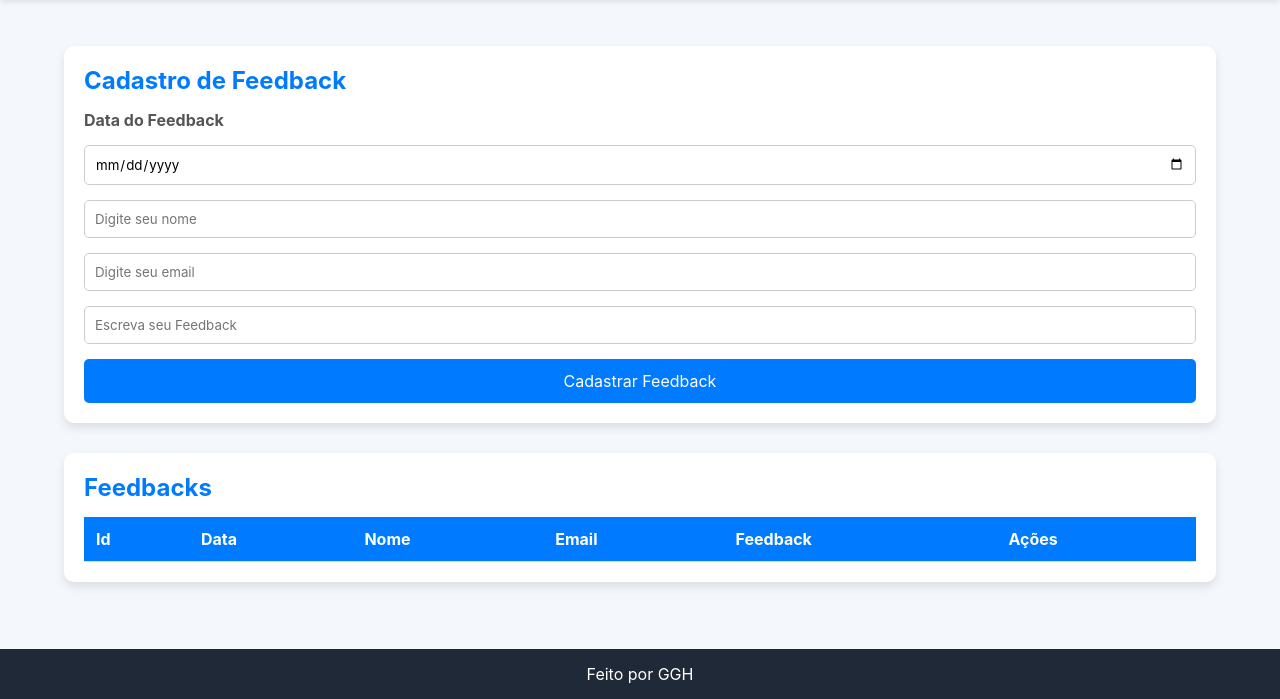
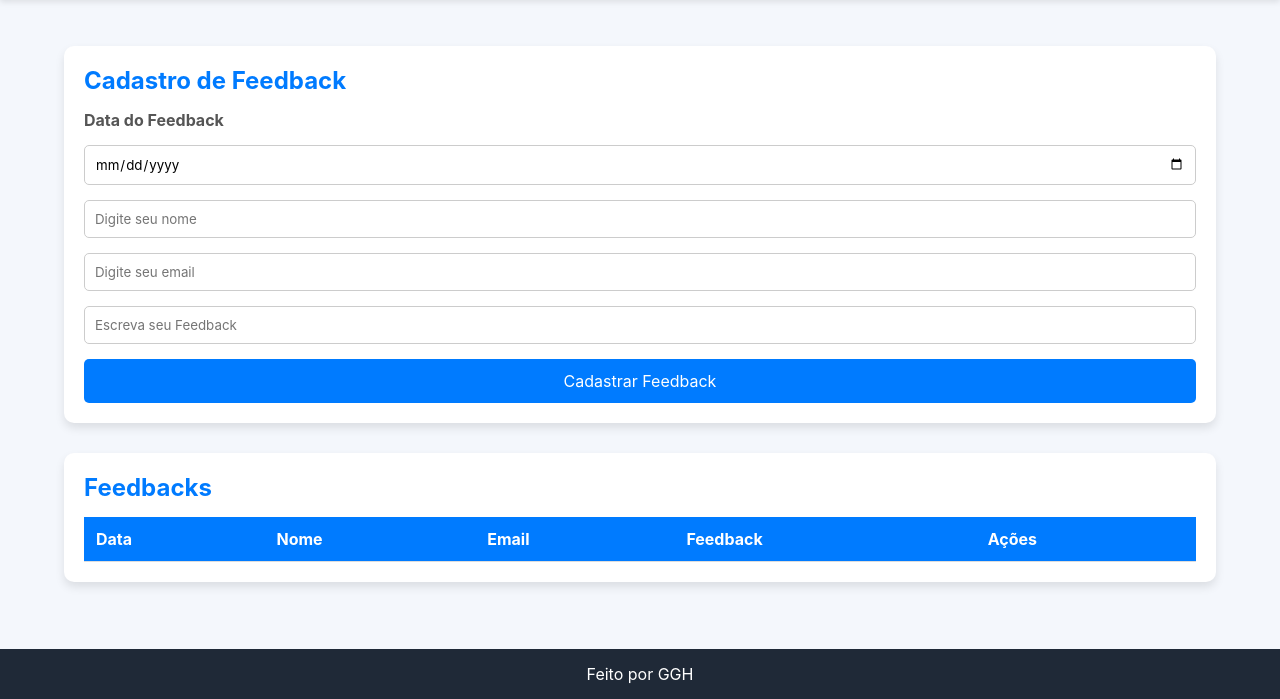
Before and after one commit to GuilhermeCanina/Feedback_Senai, a plain HTML site: page web/index.html in a window 1280 px wide. Shown: the part 101-800 px from the top of the page. Drawn offline with Linux system fonts and the light colour scheme; no server answers.

Commit message:
Update index.html

```diff
--- a/web/index.html
+++ b/web/index.html
@@ -29,7 +29,6 @@
             <table id="feedback">
                 <thead>
                     <tr>
-                        <th>Id</th>
                         <th>Data</th>
                         <th>Nome</th>
                         <th>Email</th>
```
